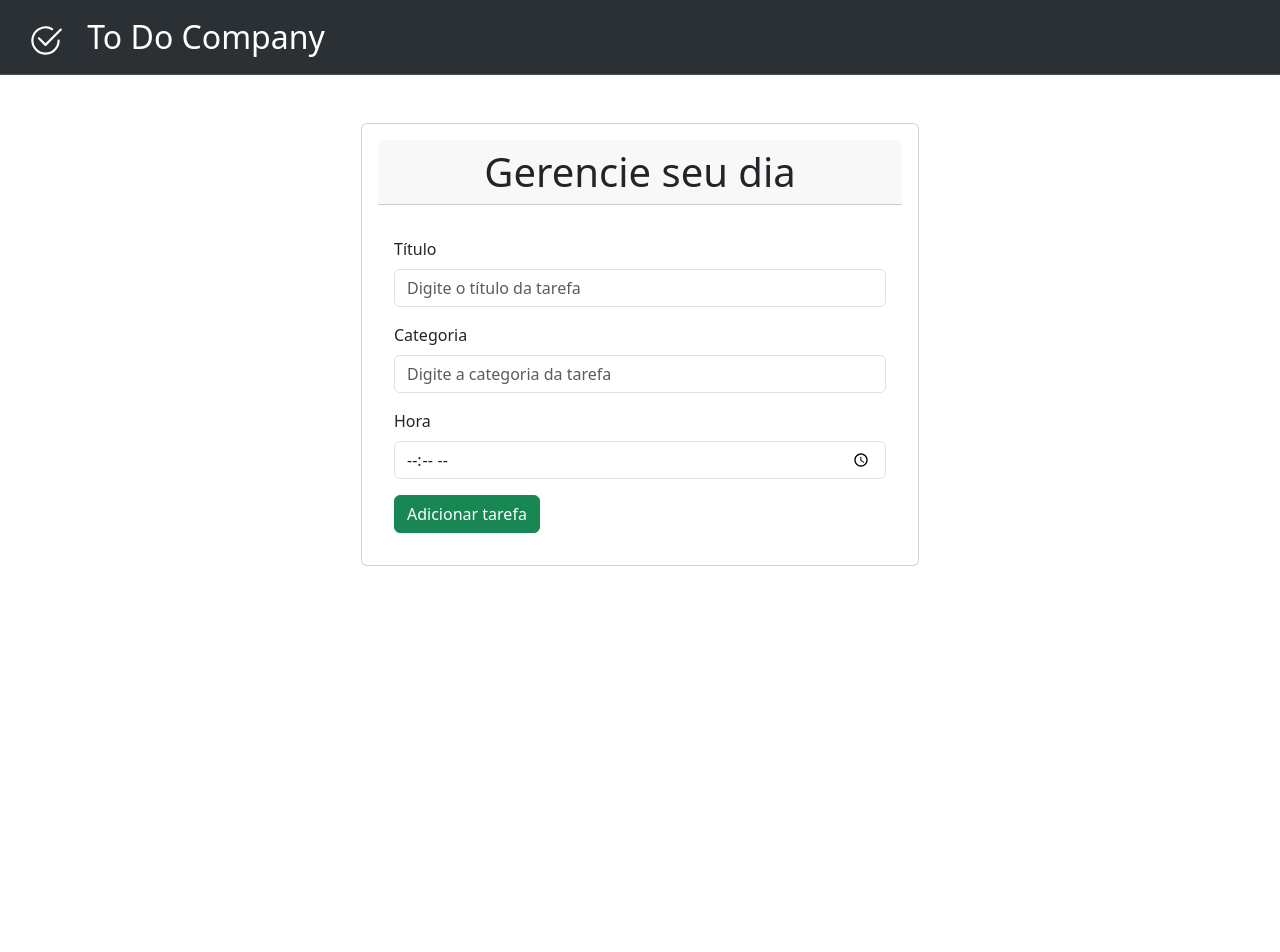
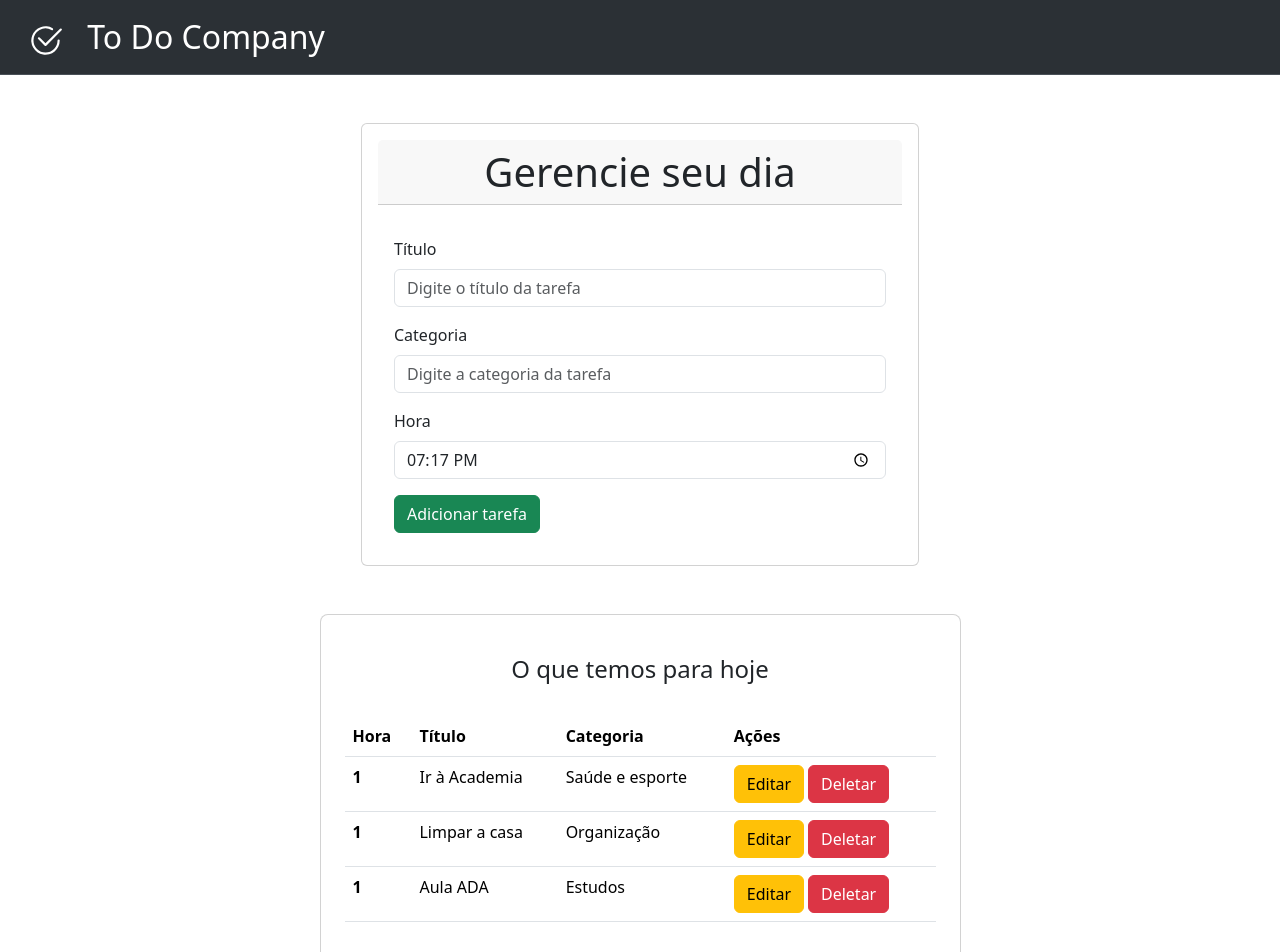
Before and after one commit to jeanCarlosF007/to-do-list, an Angular app: page / in a window 1280 px wide. Shown: the top 952 px of the page. Before the commit the page ends 800 px from the top, so only its background shows below. Built offline with nearby package versions, Linux system fonts and the light colour scheme.

Commit message:
Created layout for chores list and started the FormGroup to the form

```diff
--- a/src/app/app.component.html
+++ b/src/app/app.component.html
@@ -12,3 +12,5 @@
 </nav>
 
 <app-create-chore></app-create-chore>
+
+<app-list-chores></app-list-chores>
--- a/src/app/components/create-chore/create-chore.component.html
+++ b/src/app/components/create-chore/create-chore.component.html
@@ -3,18 +3,18 @@
     <h5 class="card-header d-flex justify-content-center fs-1 mb-3">Gerencie seu dia</h5>
     <div class="card-body">
 
-      <form>
+      <form [formGroup]="choresForm" (ngSubmit)="createChore()">
         <div class="mb-3">
           <label for="chore-title" class="form-label">Título</label>
-          <input type="text" class="form-control" id="chore-title" placeholder="Digite o título da tarefa">
+          <input type="text" class="form-control" id="chore-title" placeholder="Digite o título da tarefa" formControlName="title">
         </div>
         <div class="mb-3">
           <label for="chore-category" class="form-label">Categoria</label>
-          <input type="text" class="form-control" id="chore-category" placeholder="Digite a categoria da tarefa">
+          <input type="text" class="form-control" id="chore-category" placeholder="Digite a categoria da tarefa" formControlName="category">
         </div>
         <div class="mb-3">
           <label for="chore-time" class="form-label">Hora</label>
-          <input type="time" class="form-control" id="chore-time">
+          <input type="time" class="form-control" id="chore-time" formControlName="time">
         </div>
         <button class="btn btn-success">Adicionar tarefa</button>
       </form>
--- a/src/app/components/create-chore/create-chore.component.ts
+++ b/src/app/components/create-chore/create-chore.component.ts
@@ -1,10 +1,49 @@
 import { Component } from '@angular/core';
+import { FormGroup, FormControl, Validators } from '@angular/forms';
+import { OnInit } from '@angular/core';
+import { Observable, first, take } from 'rxjs';
 
 @Component({
   selector: 'app-create-chore',
   templateUrl: './create-chore.component.html',
   styleUrls: ['./create-chore.component.css']
 })
-export class CreateChoreComponent {
+export class CreateChoreComponent implements OnInit {
+
+  choresForm: FormGroup = new FormGroup({
+    id: new FormControl(''),
+    title: new FormControl('', [Validators.required]),
+    category: new FormControl('', [Validators.required]),
+    time: new FormControl(this.getTimeNow(), [Validators.required]),
+  });
+
+  createChore(): void {
+    const title = this.choresForm.getRawValue();
+    const category = this.choresForm.getRawValue();
+    const time = this.choresForm.getRawValue();
+    console.log(title);
+    console.log(category);
+    console.log(category);
+  }
+
+  getTimeNow(): string {
+    const time = new Date();
+    const hour = time.getHours();
+    const minutes = time.getMinutes();
+    const convertedTime = `${hour}:${minutes}`;
+    return convertedTime;
+  }
+
+  ngOnInit(): void {
+    this.titleFieldTest();
+  }
+
+  private titleFieldTest(): void {
+    console.log(this.choresForm.controls['title'].valueChanges.subscribe({
+      next: (res) => {
+        console.log(res)
+      }
+    }));
+  }
 
 }
--- a/src/app/components/list-chores/list-chores.component.html
+++ b/src/app/components/list-chores/list-chores.component.html
@@ -1 +1,59 @@
-<p>list-chores works!</p>
+<div class="container py-5 h-100">
+  <div class="row d-flex justify-content-center align-items-center h-100">
+    <div class="col col-lg-9 col-xl-7">
+      <div class="card rounded-3">
+        <div class="card-body p-4">
+
+          <h4 class="text-center my-3 pb-3">O que temos para hoje</h4>
+
+          <table class="table mb-4">
+            <thead>
+              <tr>
+                <th scope="col">Hora</th>
+                <th scope="col">Título</th>
+                <th scope="col">Categoria</th>
+                <th scope="col">Ações</th>
+              </tr>
+            </thead>
+            <tbody>
+              <tr>
+                <th scope="row">1</th>
+                <td>Ir à Academia</td>
+                <td>Saúde e esporte</td>
+                <td>
+                  <button type="submit" data-mdb-button-init data-mdb-ripple-init
+                    class="btn btn-warning ">Editar</button>
+                  <button type="submit" data-mdb-button-init data-mdb-ripple-init
+                    class="btn btn-danger ms-1">Deletar</button>
+                </td>
+              </tr>
+              <tr>
+                <th scope="row">1</th>
+                <td>Limpar a casa</td>
+                <td>Organização</td>
+                <td>
+                  <button type="submit" data-mdb-button-init data-mdb-ripple-init
+                    class="btn btn-warning ">Editar</button>
+                  <button type="submit" data-mdb-button-init data-mdb-ripple-init
+                    class="btn btn-danger ms-1">Deletar</button>
+                </td>
+              </tr>
+              <tr>
+                <th scope="row">1</th>
+                <td>Aula ADA</td>
+                <td>Estudos</td>
+                <td>
+                  <button type="submit" data-mdb-button-init data-mdb-ripple-init
+                    class="btn btn-warning ">Editar</button>
+                  <button type="submit" data-mdb-button-init data-mdb-ripple-init
+                    class="btn btn-danger ms-1">Deletar</button>
+                </td>
+              </tr>
+            </tbody>
+          </table>
+
+        </div>
+      </div>
+    </div>
+  </div>
+</div>
--- /dev/null
+++ b/src/app/models/chores-list.model.ts
@@ -0,0 +1,5 @@
+export interface IChores {
+  title: string,
+  category: string,
+  time: string
+}
```
Also changed, not shown: src/app/app.module.ts (+6 -1 lines), teste.js (added, +9 -0 lines).
